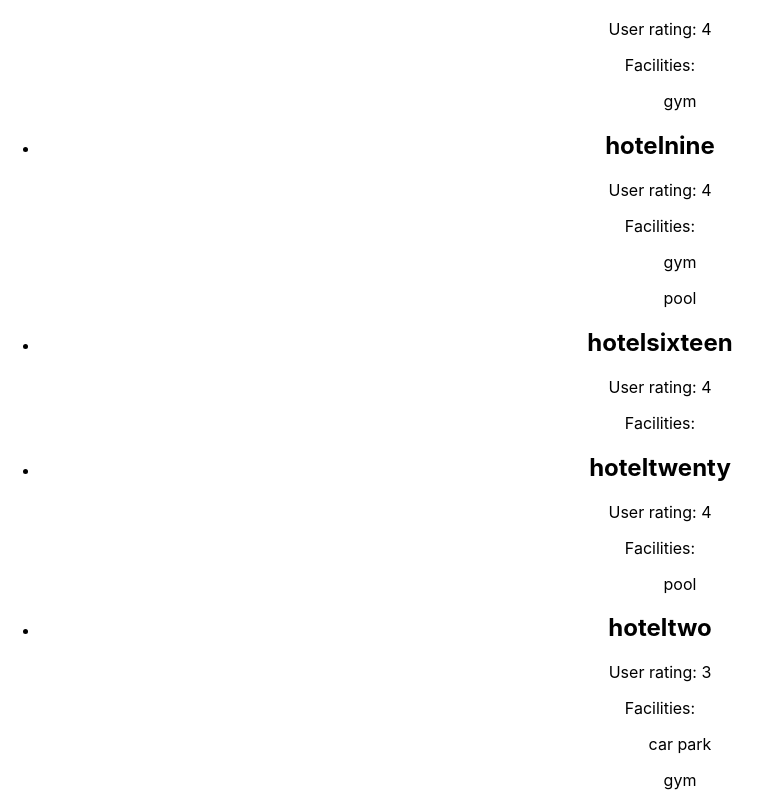
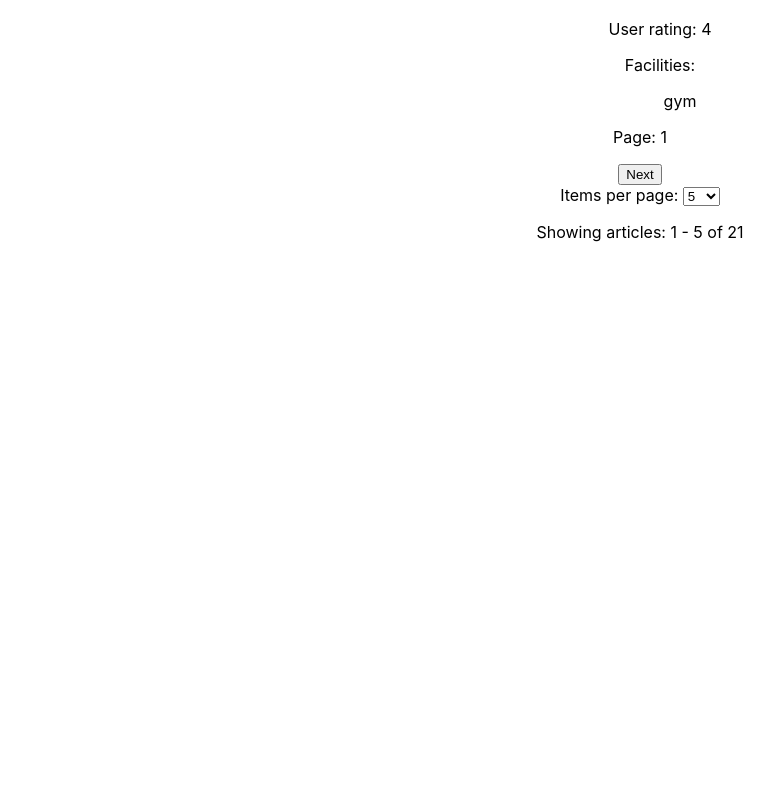
Before and after one commit to HAKeyes14/aerocloud-test, a React (Create React App) app: page / in a window 1280 px wide. Shown: the part 1082-1880 px from the top of the page, without its empty margins (0-783 px from the left). After the commit the page ends 1340 px from the top, so only its background shows below. Built offline with nearby package versions, Linux system fonts and the light colour scheme.

Commit message:
p reset to 1 on filter change

```diff
--- a/src/Components/HotelList.jsx
+++ b/src/Components/HotelList.jsx
@@ -15,17 +15,24 @@ class HotelsList extends Component {
 
   componentDidMount() {
     const { order, filters } = this.props;
-    const { hotels, count } = getHotelData(filters, order);
+    const { p, limit } = this.state;
+    const { hotels, count } = getHotelData(filters, order, limit, p);
     this.setState({ hotels, count, isLoading: false });
   }
 
-  componentDidUpdate(prevProps) {
+  componentDidUpdate(prevProps, prevState) {
+    const { p, limit } = this.state;
     const { order, filters } = this.props;
+    if (!checkArraysEqual(filters, prevProps.filters)) {
+      this.setState({ p: 1 });
+    }
     if (
       prevProps.order !== order ||
-      !checkArraysEqual(filters, prevProps.filters)
+      !checkArraysEqual(filters, prevProps.filters) ||
+      prevState.limit !== limit ||
+      prevState.p !== p
     ) {
-      const { hotels, count } = getHotelData(filters, order);
+      const { hotels, count } = getHotelData(filters, order, limit, p);
       this.setState({ hotels, count, isLoading: false });
     }
   }
```
